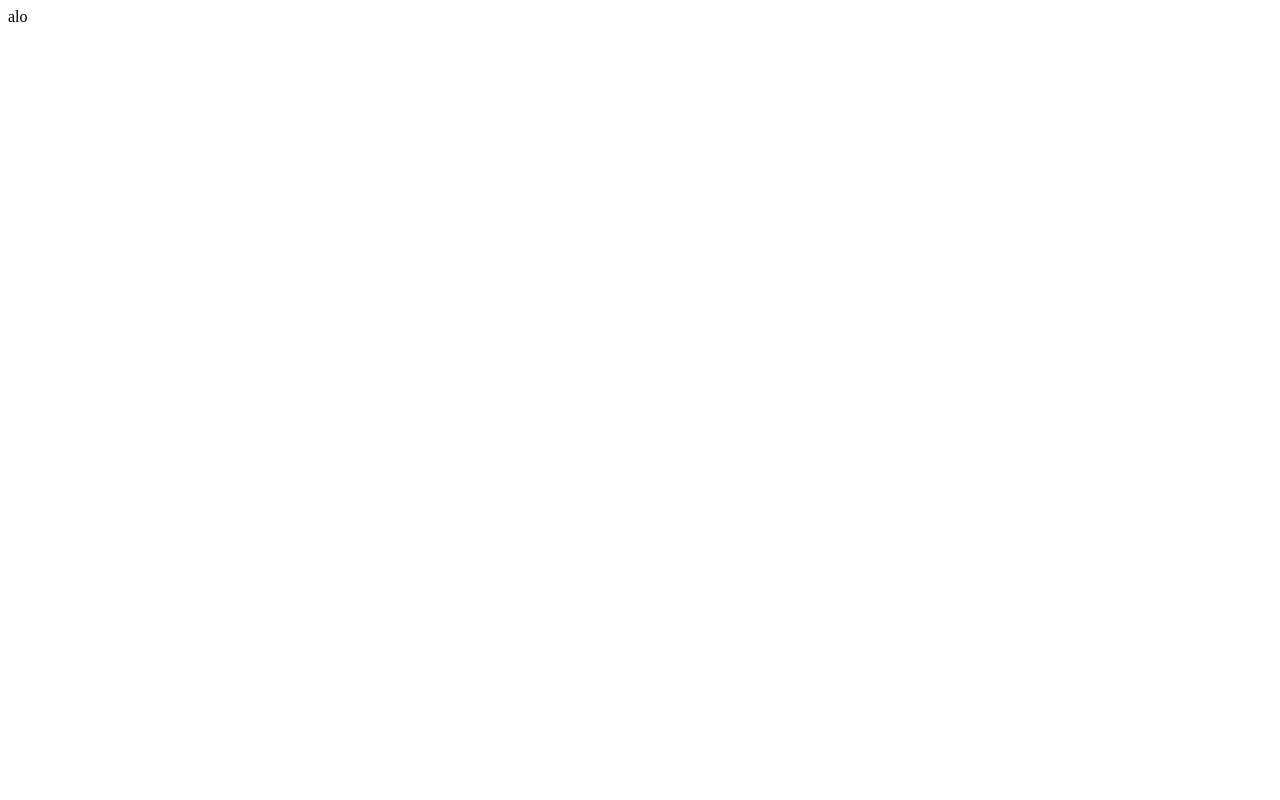
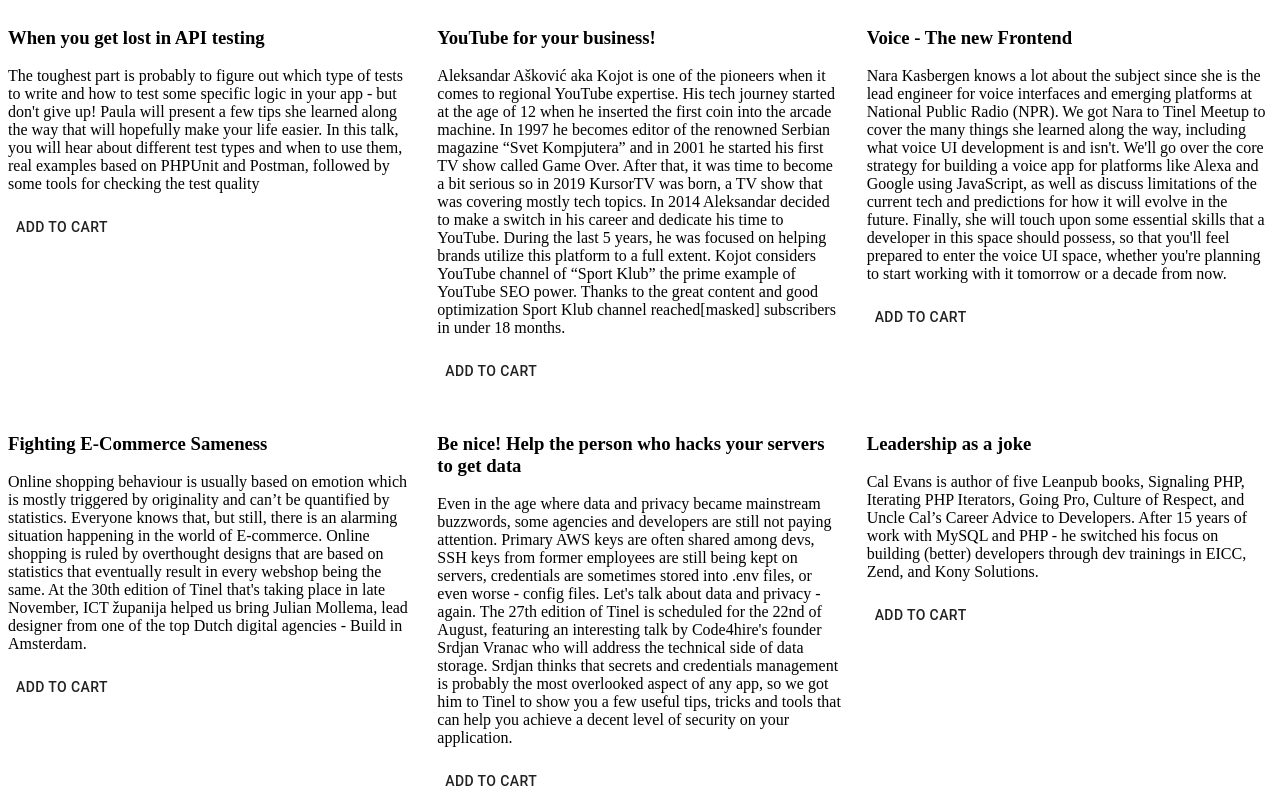
Before and after one commit to ydrea/shoppingcart, a React (Create React App) app: page / in a window 1280 px wide. Shown: the top 800 px of the page. Built offline with nearby package versions, Linux system fonts and the light colour scheme; data requests are answered from the project's data file.

Commit message:
addToCart

```diff
--- a/src/App.tsx
+++ b/src/App.tsx
@@ -6,6 +6,8 @@ import LinearProgress from '@material-ui/core/LinearProgress';
 import Grid from '@material-ui/core/Grid';
 import Badge from '@material-ui/core/Badge';
 import AddShoppingCartIcon from '@material-ui/icons/AddShoppingCart';
+
+import Item from './components/Item'
 // styles
 import {Wrapper} from './App.styles'
 
@@ -29,12 +31,31 @@ const App = () => {
   const {data, isLoading, error} = useQuery <CartItemType[]> ('stvari', getProducts);
   console.log(data);
 
+  const getTotalItems = () => null;
+
+const handleAddToCart = () => null;
+
+const handleRemoveFromCart = () => null;
+
+if (isLoading) return <LinearProgress/>
+if (error) return <div> Greska </div>
+
   return (
-    <div>
+    <Wrapper>
+      <Grid container spacing = {3}>
+        {data?.map(item => (
+          <Grid item key={item.id} xs={12} sm={4}>
+<Item item={item} handleAddToCart={handleAddToCart} />
+        </Grid>
+        ) ) }
+      <div>
       <div>
         alo
       </div>
     </div>
+    </Grid>
+    </Wrapper>
+
   );
 }
 
--- /dev/null
+++ b/src/components/Item.style.ts
@@ -0,0 +1,4 @@
+import styled from 'styled-components'
+
+
+export const Wrapper = styled.div``;
--- /dev/null
+++ b/src/components/Item.tsx
@@ -0,0 +1,23 @@
+import Button from '@material-ui/core/Button'
+//types
+import {CartItemType} from '../App'
+//styles
+import {Wrapper} from './Item.style'
+
+type Props = {
+    item: CartItemType;
+    handleAddToCart: (clickedItem: CartItemType) => void
+}
+const Item: React.FC<Props> = ({
+    item, handleAddToCart
+}) => (
+    <Wrapper>
+        <div>
+            <h3>{item.title}</h3>
+            <p> {item.desc} </p>
+        </div>
+        <Button onClick={() => handleAddToCart(item)}> Add to cart </Button>
+        </Wrapper>
+    )
+
+    export default Item;
```
